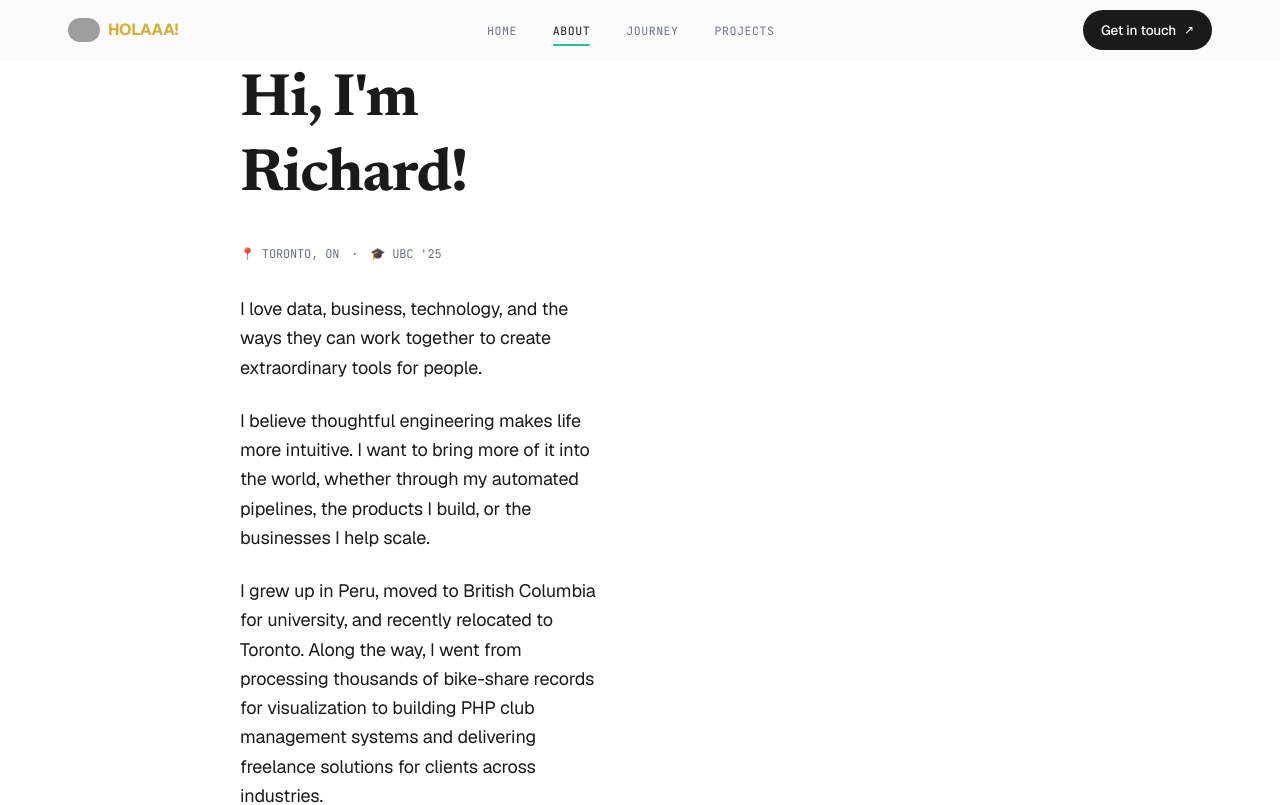
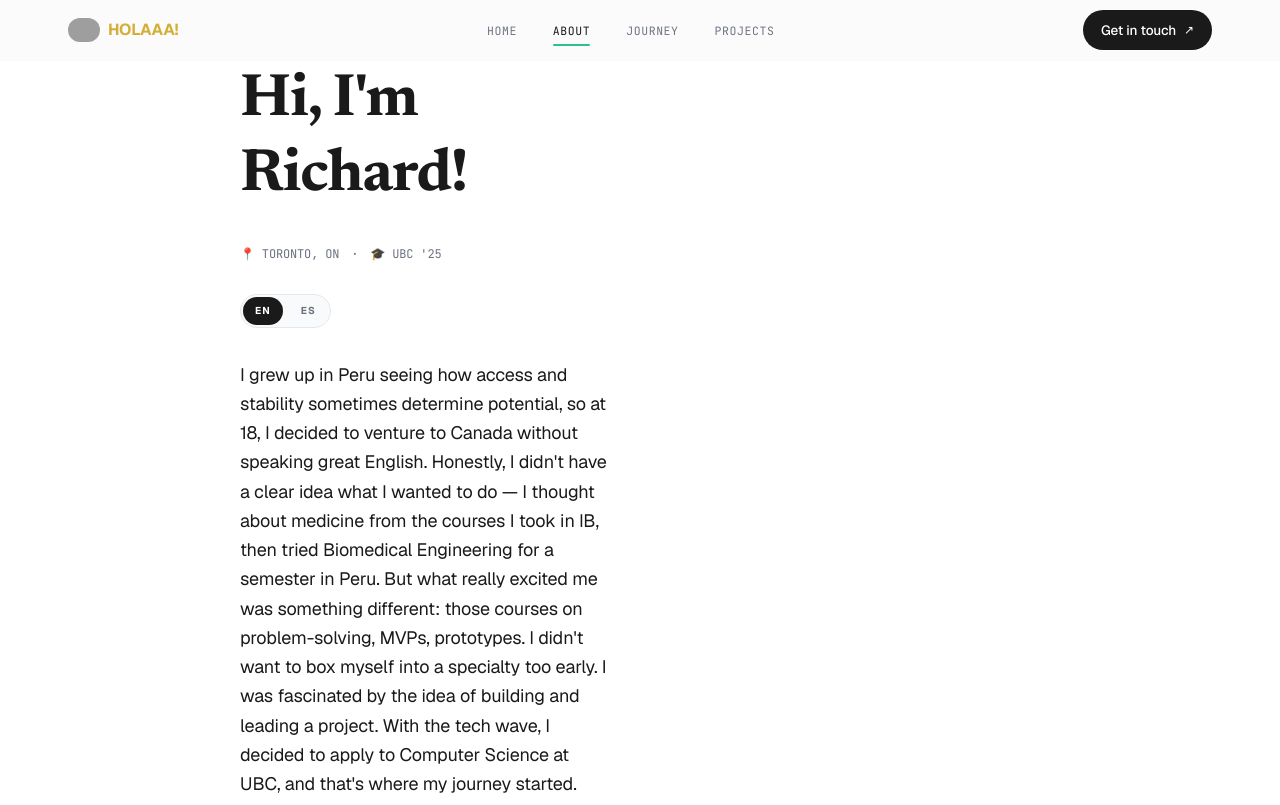
Before and after one commit to RikepilB/Portlio, a Next.js app: page /about in a window 1280 px wide. Shown: the top 805 px of the page. Built offline with nearby package versions, Linux system fonts and the light colour scheme; grey boxes are pictures that could not be loaded.

Commit message:
Add bilingual EN/ES bio with language toggle on About page

```diff
--- a/src/app/about/page.tsx
+++ b/src/app/about/page.tsx
@@ -87,6 +87,20 @@ const communities = [
     }
 ]
 
+const bioEN = [
+    'I grew up in Peru seeing how access and stability sometimes determine potential, so at 18, I decided to venture to Canada without speaking great English. Honestly, I didn\'t have a clear idea what I wanted to do — I thought about medicine from the courses I took in IB, then tried Biomedical Engineering for a semester in Peru. But what really excited me was something different: those courses on problem-solving, MVPs, prototypes. I didn\'t want to box myself into a specialty too early. I was fascinated by the idea of building and leading a project. With the tech wave, I decided to apply to Computer Science at UBC, and that\'s where my journey started.',
+    'The last five years, I learned much more than programming: I improved my English, experienced new cultures, and discovered that technology isn\'t magic or as hard as it seems (well, it\'s difficult, tedious, and takes time, but like everything in life, it\'s a matter of practice and effort). However, the best part was the people — amazing people I never would have met if I hadn\'t emigrated. Between mountains, new languages, events, and conversations, I learned fundamental things beyond the academic side. I feel that the best work comes from truly understanding people, from knowing what matters to them and why. I believe technology should be a bridge, not a barrier — and it has to have soul.',
+    'Technically, I\'ve done everything: frontend development, full-stack, research, leadership. But it all comes from the same place: building things with vision. Whether I\'m optimizing workflows, writing research, designing accessible platforms, or analyzing data to find what really matters, I always ask myself the same thing: How does this help me become the professional and person I want to be, and that others perceive?',
+    'I\'m drawn to working with teams and projects that think big but stay grounded, that balance rigor with genuine care for the people using what we build. Now I\'m deep into data analytics and AI, constantly learning, always exploring — because the day you stop being curious is the day you stop growing.',
+]
+
+const bioES = [
+    'Crecí en Perú viendo cómo el acceso y la estabilidad a veces determinaban el potencial, así que a los 18 años decidí aventurarme a Canadá sin dominar el inglés. Sinceramente, no tenía claro qué quería hacer; pensé en medicina por los cursos que tomé en el Bachillerato Internacional, y luego probé Ingeniería Biomédica durante un semestre en Perú. Pero lo que realmente me apasionó fue algo diferente: esos cursos sobre resolución de problemas, productos mínimos viables (MVP) y prototipos. No quería encasillarme en una especialidad demasiado pronto. Me fascinaba la idea de construir y liderar un proyecto. Con la ola tecnológica, decidí postularme a Ciencias de la Computación en la UBC, y ahí comenzó mi aventura.',
+    'En los últimos cinco años, aprendí mucho más que programación: mejoré mi inglés, conocí nuevas culturas y descubrí que la tecnología no es magia ni tan difícil como parece (bueno, es difícil, tediosa y lleva tiempo, pero como todo en la vida, es cuestión de práctica y esfuerzo). Sin embargo, lo mejor de todo fue la gente increíble que nunca habría conocido si no hubiera emigrado. Entre montañas, nuevos idiomas, eventos y conversaciones, aprendí cosas fundamentales que van más allá del ámbito académico. Siento que el mejor trabajo surge de comprender verdaderamente a las personas, de saber qué les importa y por qué. Creo que la tecnología debe ser un puente, no una barrera, y debe tener alma.',
+    'Técnicamente, he hecho de todo: desarrollo frontend, full-stack, investigación, liderazgo. Pero todo parte del mismo origen: construir con visión. Ya sea optimizando flujos de trabajo, escribiendo investigaciones, diseñando plataformas accesibles o analizando datos para descubrir lo que realmente importa, siempre me pregunto lo mismo: ¿Cómo me ayuda esto a convertirme en el profesional y la persona que quiero ser, y que los demás perciben?',
+    'Me atrae trabajar con equipos y proyectos que piensan a lo grande pero mantienen los pies en la tierra, que equilibran el rigor con una preocupación genuina por las personas que usan lo que creamos. Ahora estoy inmerso en el análisis de datos y la IA, aprendiendo y explorando constantemente, porque el día que dejas de ser curioso es el día que dejas de crecer.',
+]
+
 const beyondWork = [
     {
         emoji: '⚽',
@@ -124,6 +138,8 @@ const education = {
 
 export default function AboutPage() {
     const [selectedImage, setSelectedImage] = useState<{ src: string, label?: string } | null>(null)
+    const [lang, setLang] = useState<'EN' | 'ES'>('EN')
+    const bio = lang === 'EN' ? bioEN : bioES
 
     // Prevent scrolling when modal is open
     useEffect(() => {
@@ -183,16 +199,24 @@ export default function AboutPage() {
                             <span>🎓 UBC &#39;25</span>
                         </div>
 
+                        {/* Language Toggle */}
+                        <div className="flex items-center gap-1.5 bg-[#F9FAFB] border border-[#E5E7EB] rounded-full p-0.5 w-fit animate-fade-up stagger-2">
+                            {(['EN', 'ES'] as const).map((l) => (
+                                <button
+                                    key={l}
+                                    onClick={() => setLang(l)}
+                                    className={`text-[10px] font-bold tracking-widest uppercase px-3 py-1.5 rounded-full transition-all ${lang === l ? 'bg-[#1A1A1A] text-white' : 'text-[#6B7280] hover:text-[#1A1A1A]'
+                                        }`}
+                                >
+                                    {l}
+                                </button>
+                            ))}
+                        </div>
+
                         <div className="flex flex-col gap-6 text-[#1A1A1A] text-lg leading-relaxed animate-fade-up stagger-2">
-                            <p>
-                                I love data, business, technology, and the ways they can work together to create extraordinary tools for people.
-                            </p>
-                            <p>
-                                I believe thoughtful engineering makes life more intuitive. I want to bring more of it into the world, whether through my automated pipelines, the products I build, or the businesses I help scale.
-                            </p>
-                            <p>
-                                I grew up in Peru, moved to British Columbia for university, and recently relocated to Toronto. Along the way, I went from processing thousands of bike-share records for visualization to building PHP club management systems and delivering freelance solutions for clients across industries.
-                            </p>
+                            {bio.map((paragraph, i) => (
+                                <p key={i}>{paragraph}</p>
+                            ))}
                         </div>
 
                         <div className="mt-4 pt-6 border-t border-[#F3F4F6] flex flex-col gap-6 animate-fade-up stagger-3">
@@ -449,7 +473,7 @@ export default function AboutPage() {
                                 { src: '/images/Favorites/MV5BZWNjZjQwZmItMWU1ZS00YTJhLWExYjUtYjk3YjcxMjJlOTdmXkEyXkFqcGc@._V1_.jpg', label: 'Music 🎶' },
                                 { src: '/images/Running club/Screenshot 2025-10-15 143144.png', label: 'Sports 🏃', position: 'object-[80%_center]' },
                                 { src: '/images/Favorites/Screenshot 2025-10-25 005945.png', label: 'Movies 🎬' },
-                            ].map((fav: any, i) => (
+                            ].map((fav: { src: string, label?: string, position?: string }, i) => (
                                 <div
                                     key={fav.src}
                                     onClick={() => setSelectedImage(fav)}
@@ -458,7 +482,7 @@ export default function AboutPage() {
                                     <div className="relative w-full h-[130px] bg-[#F3F4F6] rounded overflow-hidden">
                                         <Image
                                             src={fav.src}
-                                            alt={fav.label}
+                                            alt={fav.label ?? ''}
                                             fill
                                             className={`object-cover ${fav.position || 'object-center'}`}
                                         />
```
